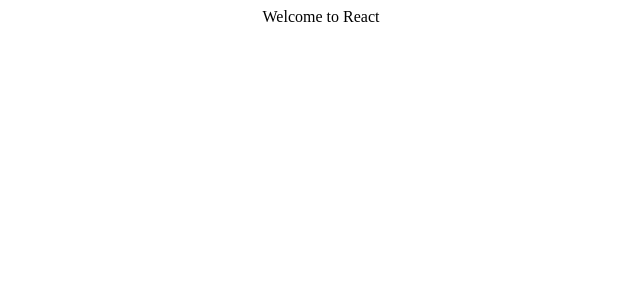
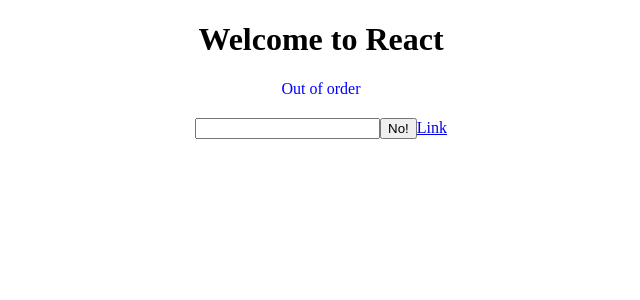
Before and after one commit to pesto-students/batch-11-excercises, a React (Create React App) app in the folder test-basics/: page / in a window 1280 px wide. Shown: the top 300 px of the page, without its empty margins (319-959 px from the left). Built offline with nearby package versions, Linux system fonts and the light colour scheme; the HTML template or start-up script is replaced by a standard one.

Commit message:
test-basics completed

```diff
--- a/test-basics/src/App.js
+++ b/test-basics/src/App.js
@@ -1,4 +1,4 @@
-import React, { Component } from 'react';
+import React, { Component, Fragment } from 'react';
 
 import './styles/App.css';
 
@@ -8,18 +8,48 @@
     on: false,
     input: '',
     mainColor: 'blue',
+    buttonState: false,
+  }
+
+  handleClick = () => {
+    let { buttonState } = this.state;
+    if (buttonState) {
+      buttonState = !buttonState;
+      this.setState({ buttonState });
+    } else {
+      buttonState = !buttonState;
+      this.setState({ buttonState });
+    }
+  }
+  handleInput = () => {
+    this.setState({ input: 'Pesto' });
+  }
+  handleStrings = (args) => {
+    return args === 'Hello World';
   }
   render() {
     return (
-      <div className="App">
-        Welcome to React
-      </div>
+      <Fragment>
+        <h1 className="App" >
+          Welcome to React
+        </h1>
+        <p className={this.state.mainColor}>Out of order</p>
+        <h2>{this.state.input}</h2>
+        <input onChange={this.handleInput} />
+        <button onClick={this.handleClick} className="button-state">
+          {this.state.buttonState ? 'Yes!' : 'No!'}
+        </button>
+        <Link address="www.google.com" />
+      </Fragment>
     );
   }
 }
 
 export class Link extends Component {
   render() {
+    if (!this.props.hide) {
+      return <a href={this.props.address}>Link</a>;
+    }
     return null;
   }
 }
--- a/test-basics/src/styles/App.css
+++ b/test-basics/src/styles/App.css
@@ -1,3 +1,11 @@
 body {
   text-align: center;
 }
+
+.blue {
+  color:blue;
+}
+
+.red {
+  color:red;
+}
```
Also changed, not shown: test-basics/src/setupTests.js (+1 -1 lines), 2 other files (tests, documents, lock files or other folders).
